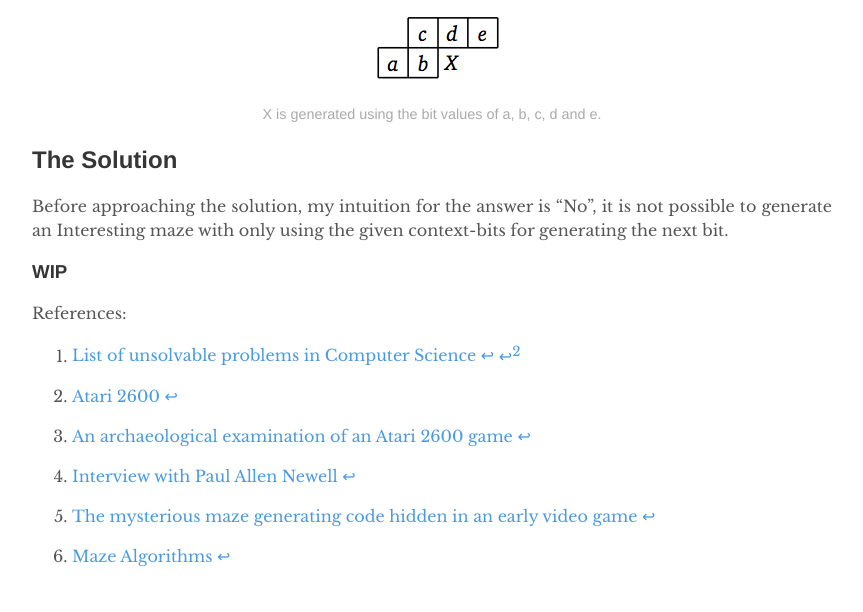
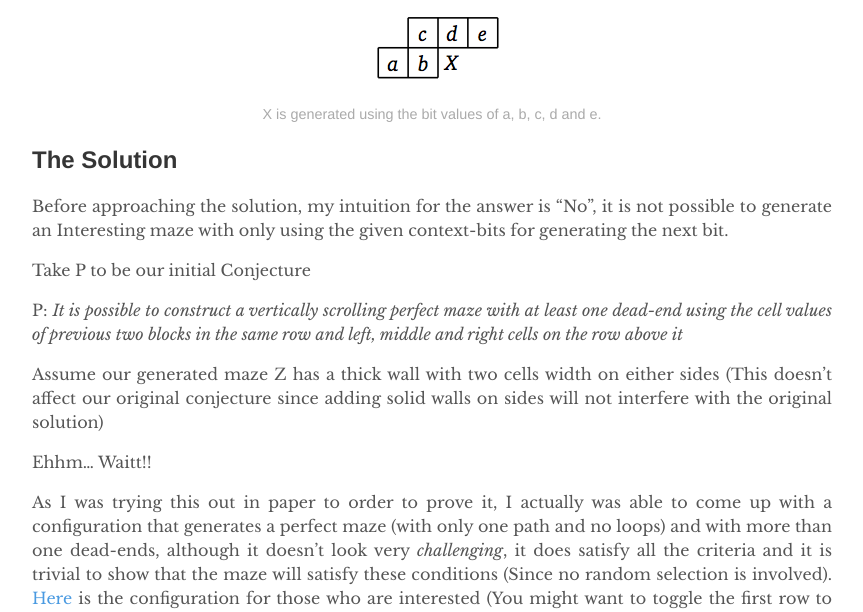
Before and after one commit to irshadshalu/irshadshalu.github.io, a Jekyll site: the page built from _posts/2020-07-26-cracking-entombe-maze-generation.md, in a window 1280 px wide and 1400 px high, scrolled down 3124 px. Shown: the top 612 px of the window, without its empty margins (208-1071 px from the left). Built offline with Jekyll 4.4.1, drawn with Linux system fonts in a browser that asks for light colours; comment, search, counter and statistics services are not loaded; some of the changed text lies outside the part shown.

Commit message:
Progress on the maze article

```diff
--- a/_posts/2020-07-26-cracking-entombe-maze-generation.md
+++ b/_posts/2020-07-26-cracking-entombe-maze-generation.md
@@ -78,7 +78,31 @@ _X is generated using the bit values of a, b, c, d and e._
 
 Before approaching the solution, my intuition for the answer is "No", it is not possible to generate an Interesting maze with only using the given context-bits for generating the next bit.
 
-### WIP
+Take P to be our initial Conjecture
+
+P: _It is possible to construct a vertically scrolling perfect maze with at least one dead-end using the cell values of previous two blocks in the same row and left, middle and right cells on the row above it_
+
+Assume our generated maze Z has a thick wall with two cells width on either sides (This doesn't affect our original conjecture since adding solid walls on sides will not interfere with the original solution)
+
+Ehhm... Waitt!!
+
+As I was trying this out in paper to order to prove it, I actually was able to come up with a configuration that generates a perfect maze (with only one path and no loops) and with more than one dead-ends, although it doesn't look very _challenging_, it does satisfy all the criteria and it is trivial to show that the maze will satisfy these conditions (Since no random selection is involved). [Here](https://codesandbox.io/s/solitary-microservice-6j1zk?file=/src/index.tsx) is the configuration for those who are interested (You might want to toggle the first row to something like 1,0,1,1,1,1,1)
+
+
+![A maze which is perfect and has dead-ends](/assets/maze/silly_maze.png)
+_Well, that was a bit disappointing_
+
+And even adding some randomness makes the maze a bit better, but still kinda not challenging.
+
+![This maze looks a bit more interesting at least](/assets/maze/somewhat_okay_maze.png)
+_At least this one is a little bit better_
+
+
+
+Okay, but this is not what I want, I want a maze that is challenging as well, and something that could be randomized (Although not strictly a requirement at the moment. So it's time to re-define our "Interesting Maze" a little bit more so that it actually is interesting!
+
+_Work in Progress_
+
 
 
 
```
